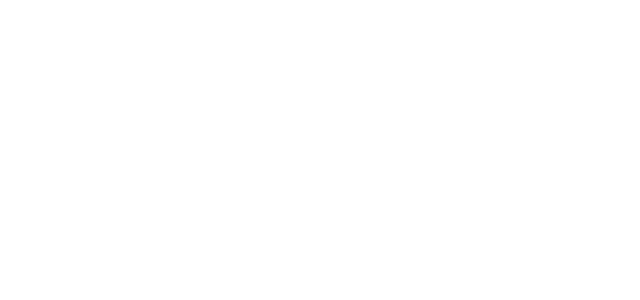
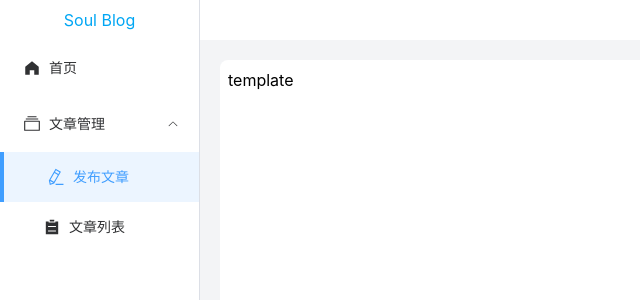
Before and after one commit to zhuzhujian/soul-blog, a Vue app in the folder soul-blog-admin/: page /article/publish in a window 1280 px wide. Before the commit this address had no page. Shown: the top 300 px of the page, without its empty margins (0-640 px from the left). Built offline with nearby package versions, Linux system fonts and the light colour scheme.

Commit message:
路由补充&初始化页面目录

```diff
--- a/soul-blog-admin/src/router/routes.ts
+++ b/soul-blog-admin/src/router/routes.ts
@@ -1,10 +1,43 @@
+import { HomeFilled, Files, EditPen, List } from '@element-plus/icons-vue'
+
 export const adminMenuRoutes:any[] = [
   {
-    name: "home",
+    name: "Home",
     path: "/home",
     component: () => import("@/views/layout/index.vue"),
     meta: {
       title: "首页",
+      showIcon: true,
+      iconComp: HomeFilled
     },
+  }, {
+    name: "Article",
+    path: "/article",
+    component: () => import("@/views/layout/index.vue"),
+    redirect: '/article/publish',
+    meta: {
+      title: '文章管理',
+      showIcon: true,
+      iconComp: Files
+    },
+    children: [{
+      name: "Publish",
+      path: "/article/publish",
+      component: () => import("@/views/article/publish/index.vue"),
+      meta: {
+        title: '发布文章',
+        showIcon: true,
+        iconComp: EditPen
+      }
+    }, {
+      name: "List",
+      path: "/article/list",
+      component: () => import("@/views/article/list/index.vue"),
+      meta: {
+        title: '文章列表',
+        showIcon: true,
+        iconComp: List
+      }
+    }]
   }
 ];
--- /dev/null
+++ b/soul-blog-admin/src/views/article/list/index.vue
@@ -0,0 +1,6 @@
+<script setup lang="ts">
+</script>
+
+<template>
+  <div class="w-full h-full bg-white rounded-lg px-2 py-2">template</div>
+</template>
--- /dev/null
+++ b/soul-blog-admin/src/views/article/publish/index.vue
@@ -0,0 +1,6 @@
+<script setup lang="ts">
+</script>
+
+<template>
+  <div class="w-full h-full bg-white rounded-lg px-2 py-2">template</div>
+</template>
--- a/soul-blog-admin/src/views/home/login/index.vue
+++ b/soul-blog-admin/src/views/home/login/index.vue
@@ -1,38 +1,48 @@
 <script lang="ts" setup>
-import { reactive } from "vue";
+import { reactive, ref, toRaw } from "vue";
+import { login } from '@/api';
+import { encrypt } from '@/utils/encrypt'
 
 const userInfo = reactive<{
-  userName: string,
+  username: string,
   password: string,
 }>({
-  userName: "",
+  username: "",
   password: "",
 });
+
+const loading = ref(false);
+
+const handleLogin = async () => {
+  loading.value = true;
+  const encryptInfo = await encrypt(toRaw(userInfo))
+  if(encryptInfo) {
+    try {
+      const res = await login(encryptInfo);
+      console.log(res);
+    } catch(e) {
+      loading.value = false;
+    }
+  }
+  loading.value = false;
+}
 </script>
 
 <template>
   <div class="login-container h-full w-full relative">
     <div
-      class="absolute flex items-center flex-col -translate-y-1/2 bg-white/80 top-1/2 right-32 rounded-2xl px-4 py-6"
-    >
+      class="absolute flex items-center flex-col -translate-y-1/2 bg-white/80 top-1/2 right-32 rounded-2xl px-4 py-6">
       <h2 class="text-4xl text-sky-600 font-bold mb-4">Soul Blog 管理后台</h2>
       <p class="text-lg text-sky-400 mb-2">请登录</p>
       <el-form class="w-80" label-position="top">
         <el-form-item label="用户名">
-          <el-input
-            v-model="userInfo.userName"
-            placeholder="请输入用户名"
-          ></el-input>
+          <el-input v-model="userInfo.username" placeholder="请输入用户名"></el-input>
         </el-form-item>
         <el-form-item label="密码">
-          <el-input
-            v-model="userInfo.password"
-            type="password"
-            placeholder="请输入密码"
-          ></el-input>
+          <el-input v-model="userInfo.password" type="password" placeholder="请输入密码"></el-input>
         </el-form-item>
         <el-form-item>
-          <el-button type="primary" class="w-full">登录</el-button>
+          <el-button v-loading="loading" type="primary" class="w-full" @click="handleLogin">登录</el-button>
         </el-form-item>
       </el-form>
     </div>
--- a/soul-blog-admin/src/views/layout/index.vue
+++ b/soul-blog-admin/src/views/layout/index.vue
@@ -5,16 +5,16 @@ import Sidebar from './sidebar/index.vue'
 <template>
   <div class="w-full h-full">
     <el-container>
-      <el-header class="flex items-center space-x-5 text-sky-500">
-        <div class="w-45 h-full flex items-center justify-center" style="border-right: solid 1px var(--el-menu-border-color);">
+      <el-header class="flex items-center space-x-5 text-sky-500 h-10!">
+        <div class="w-45 h-full flex items-center justify-center pr-5" style="border-right: solid 1px var(--el-menu-border-color);">
           Soul Blog
         </div>
       </el-header>
       <el-container>
-        <el-aside width="200px" style="height: calc(100vh - 60px);">
+        <el-aside width="200px" style="height: calc(100vh - 40px);">
           <Sidebar></Sidebar>
         </el-aside>
-        <el-main>
+        <el-main class="bg-gray-100">
           <router-view></router-view>
         </el-main>
       </el-container>
--- a/soul-blog-admin/src/views/layout/sidebar/index.vue
+++ b/soul-blog-admin/src/views/layout/sidebar/index.vue
@@ -1,37 +1,68 @@
 <script lang="ts" setup>
-import { useRoute, useRouter } from 'vue-router';
-import { adminMenuRoutes } from '@/router/routes';
+import { useRoute, useRouter } from "vue-router";
+import { adminMenuRoutes } from "@/router/routes";
 
-const route = useRoute()
-const router = useRouter()
+const route = useRoute();
+const router = useRouter();
 
-const handleOpen = () => {}
+const handleOpen = () => {};
 
-const handleClose = () => {}
+const handleClose = () => {};
 
-const handleNavigate = (item: { path: string; }) => {
-  if(route.path === item.path) return
-  router.push(item.path)
-}
+const handleNavigate = (item: { name: string; path: string }) => {
+  if (route.path === item.path) return;
+  router.push({ name: item.name });
+};
 </script>
 
 <template>
   <el-menu
-    class="el-menu-vertical-demo h-full"
+    class="h-full"
     :default-active="route.path"
     @open="handleOpen"
     @close="handleClose"
   >
     <template v-for="parent in adminMenuRoutes" :key="parent.name">
-      <el-menu-item v-if="!parent.children" :index="parent.path" @click="handleNavigate(parent)">
-        <template #title>{{ parent.meta.title }}</template>
+      <el-menu-item
+        v-if="!parent.children"
+        :index="parent.path"
+        @click="handleNavigate(parent)"
+      >
+        <template #title>
+          <el-icon v-if="parent.meta.showIcon">
+            <component :is="parent.meta.iconComp"></component>
+          </el-icon>
+          {{ parent.meta.title }}
+        </template>
       </el-menu-item>
       <el-sub-menu v-else :index="parent.path">
-        <template #title>{{ parent.meta.title }}</template>
-        <el-menu-item v-for="child in parent?.children" :key="child.name" :index="child.path" @click="handleNavigate(child)">
-          <template #title>{{ child.meta.title }}</template>
+        <template #title>
+          <el-icon v-if="parent.meta.showIcon">
+            <component :is="parent.meta.iconComp"></component>
+          </el-icon>
+          {{ parent.meta.title }}
+        </template>
+        <el-menu-item
+          v-for="child in parent?.children"
+          :key="child.name"
+          :index="child.path"
+          @click="handleNavigate(child)"
+        >
+          <template #title>
+            <el-icon v-if="child.meta.showIcon">
+              <component :is="child.meta.iconComp"></component>
+            </el-icon>
+            {{ child.meta.title }}
+          </template>
         </el-menu-item>
       </el-sub-menu>
     </template>
   </el-menu>
 </template>
+
+<style lang="scss">
+.el-menu-item.is-active {
+  border-left: 4px solid;
+  background-color: var(--el-menu-hover-bg-color)
+}
+</style>
```
